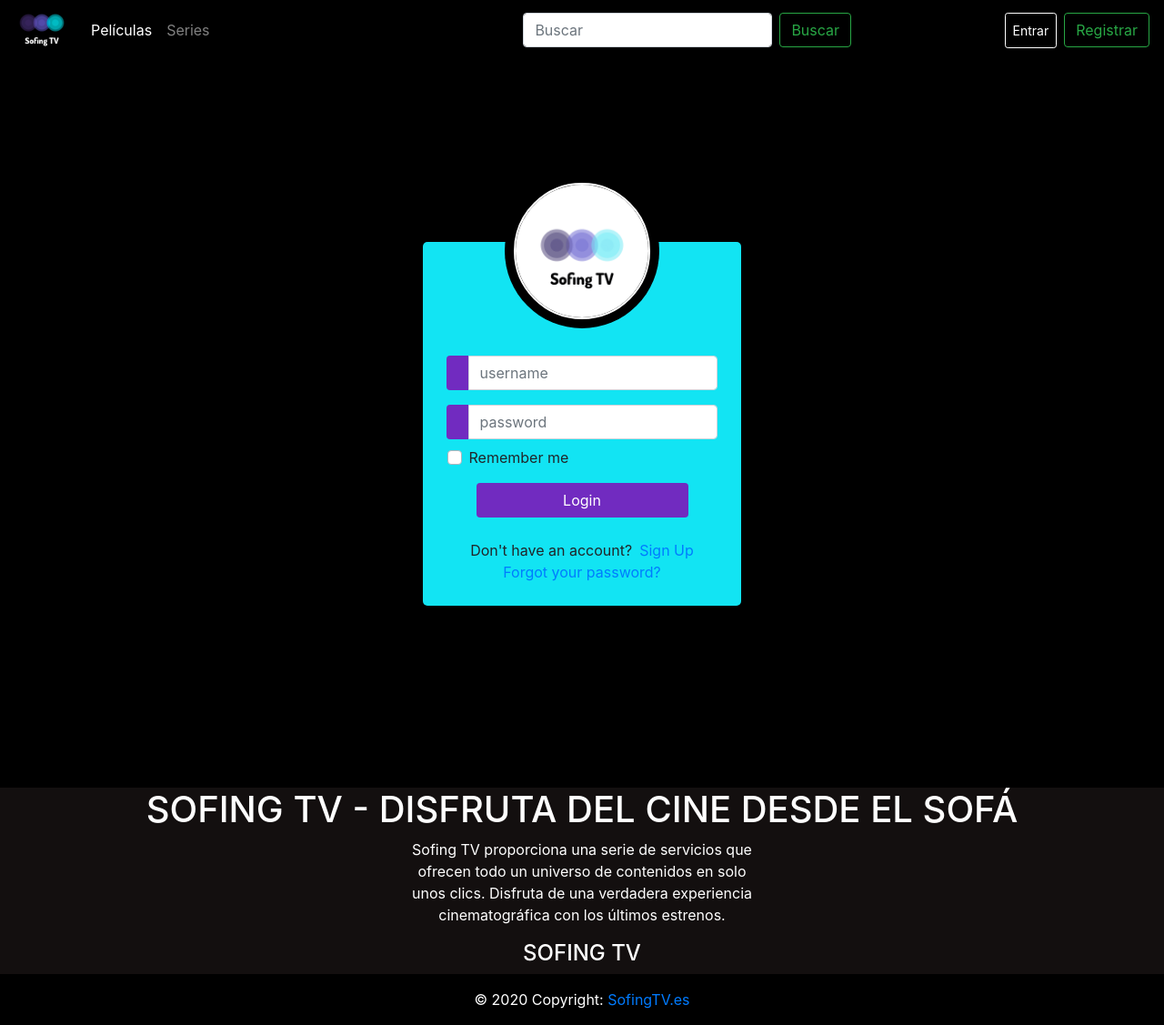
After one commit to davidkowest/SofingTV, a PHP site: page /HTML/login.html in a window 1280 px wide. The commit adds this page. Shown: the whole page at 91% size. Run offline with PHP 8.4, Linux system fonts and the light colour scheme.

Commit message:
Arreglado los carrusel y casi terminada la pestaña login

```diff
--- a/CSS/estilo.css
+++ b/CSS/estiloindex.css
@@ -30,3 +30,8 @@
 .carousel-inner .carousel-item-left{
   transform: translateX(0);
 }
+
+.carousel-item img{
+  margin: auto;
+  display: block;
+  }
--- /dev/null
+++ b/CSS/estilologin.css
@@ -0,0 +1,69 @@
+body,
+html {
+    margin: 0;
+    padding: 0;
+    height: 100%;
+    background: black !important;
+}
+.user_card {
+    height: 400px;
+    width: 350px;
+    margin-top: auto;
+    margin-bottom: auto;
+    background: #12e4f3;
+    position: relative;
+    display: flex;
+    justify-content: center;
+    flex-direction: column;
+    padding: 10px;
+    box-shadow: 0 4px 8px 0 rgba(0, 0, 0, 0.2), 0 6px 20px 0 rgba(0, 0, 0, 0.19);
+    -webkit-box-shadow: 0 4px 8px 0 rgba(0, 0, 0, 0.2), 0 6px 20px 0 rgba(0, 0, 0, 0.19);
+    -moz-box-shadow: 0 4px 8px 0 rgba(0, 0, 0, 0.2), 0 6px 20px 0 rgba(0, 0, 0, 0.19);
+    border-radius: 5px;
+
+}
+.brand_logo_container {
+    position: absolute;
+    height: 170px;
+    width: 170px;
+    top: -75px;
+    border-radius: 50%;
+    background: black;
+    padding: 10px;
+    text-align: center;
+}
+.brand_logo {
+    height: 150px;
+    width: 150px;
+    border-radius: 50%;
+    border: 2px solid white;
+}
+.form_container {
+    margin-top: 100px;
+}
+.login_btn {
+    width: 100%;
+    background: #712bc0 !important;
+    color: white !important;
+}
+.login_btn:focus {
+    box-shadow: none !important;
+    outline: 0px !important;
+}
+.login_container {
+    padding: 0 2rem;
+}
+.input-group-text {
+    background: #712bc0 !important;
+    color: white !important;
+    border: 0 !important;
+    border-radius: 0.25rem 0 0 0.25rem !important;
+}
+.input_user,
+.input_pass:focus {
+    box-shadow: none !important;
+    outline: 0px !important;
+}
+.custom-checkbox .custom-control-input:checked~.custom-control-label::before {
+    background-color: #712bc0 !important;
+}
--- /dev/null
+++ b/HTML/login.html
@@ -0,0 +1,145 @@
+<!doctype html>
+<html lang="en">
+  <head>
+    <!-- Required meta tags -->
+    <meta charset="utf-8">
+    <meta name="viewport" content="width=device-width, initial-scale=1, shrink-to-fit=no">
+<meta name="description" content="Disfruta del cine desde el sofá"/>
+<meta name="author" content="Davidkowest">
+<link rel="shortcut icon" href="..\Imagenes\Logo\logo_transparent.png" type="image/png"/>
+    <!-- Bootstrap CSS -->
+    <link rel="stylesheet" href="https://cdn.jsdelivr.net/npm/bootstrap@4.5.3/dist/css/bootstrap.min.css" integrity="sha384-TX8t27EcRE3e/ihU7zmQxVncDAy5uIKz4rEkgIXeMed4M0jlfIDPvg6uqKI2xXr2" crossorigin="anonymous">
+    <link href="..\CSS\estilologin.css" type="text/css" rel="stylesheet" />
+
+    <title>SofingTV</title>
+  </head>
+  <body style="background-color: black;">
+    <header>
+        <!--Navbar-->
+      <nav class="navbar navbar-expand-lg navbar-dark">
+          <a class="navbar-brand" href="#">
+            <img style="width: 60px; height: 40px;" src="..\Imagenes\Logo\logoblanco.png" alt="logo sofing tv">
+          </a>
+          <button class="navbar-toggler" type="button" data-toggle="collapse" data-target="#navbarTogglerDemo02" aria-controls="navbarTogglerDemo02" aria-expanded="false" aria-label="Toggle navigation">
+            <span class="navbar-toggler-icon"></span>
+          </button>
+
+          <div class="collapse navbar-collapse" id="navbarTogglerDemo02">
+            <ul class="navbar-nav mr-auto mt-2 mt-lg-0">
+              <li class="nav-item active">
+                <a class="nav-link" href="#">Películas<span class="sr-only">(current)</span></a>
+              </li>
+              <li class="nav-item">
+                <a class="nav-link" href="#">Series</a>
+              </li>
+            </ul>
+            <form class="form-inline my-2 my-lg-0 mr-auto ml-auto">
+              <input class="form-control mr-sm-2" type="search" placeholder="Buscar">
+              <button class="btn btn-outline-success my-2 my-sm-0" type="submit">Buscar</button>
+            </form>
+            <form class="form-inline">
+              <button class="btn btn-sm btn-outline-secondary p-2" style="border-color: white; color: white;" type="button">Entrar</button>
+              <button class="btn btn-outline-success ml-2" type="button">Registrar</button>
+            </form>
+          </div>
+        </nav>
+    </header>
+
+    <div class="container h-100">
+		<div class="d-flex justify-content-center h-100">
+			<div class="user_card">
+				<div class="d-flex justify-content-center">
+					<div class="brand_logo_container">
+						<img src="..\Imagenes\Logo\logo.png" class="brand_logo" alt="Logo">
+					</div>
+				</div>
+				<div class="d-flex justify-content-center form_container">
+					<form>
+						<div class="input-group mb-3">
+							<div class="input-group-append">
+								<span class="input-group-text"><i class="fas fa-user"></i></span>
+							</div>
+							<input type="text" name="" class="form-control input_user" value="" placeholder="username">
+						</div>
+						<div class="input-group mb-2">
+							<div class="input-group-append">
+								<span class="input-group-text"><i class="fas fa-key"></i></span>
+							</div>
+							<input type="password" name="" class="form-control input_pass" value="" placeholder="password">
+						</div>
+						<div class="form-group">
+							<div class="custom-control custom-checkbox">
+								<input type="checkbox" class="custom-control-input" id="customControlInline">
+								<label class="custom-control-label" for="customControlInline">Remember me</label>
+							</div>
+						</div>
+							<div class="d-flex justify-content-center mt-3 login_container">
+				 	<button type="button" name="button" class="btn login_btn">Login</button>
+				   </div>
+					</form>
+				</div>
+
+				<div class="mt-4">
+					<div class="d-flex justify-content-center links">
+						Don't have an account? <a href="#" class="ml-2">Sign Up</a>
+					</div>
+					<div class="d-flex justify-content-center links">
+						<a href="#">Forgot your password?</a>
+					</div>
+				</div>
+			</div>
+		</div>
+	</div>
+
+
+    <footer>
+        <div class="container-fluid" style="color: white; text-align: center; background-color: rgba(63, 50, 50, 0.315) ;">
+            <div class="row">
+                <div class="col-sm align-items-center" >
+                    <h1>SOFING TV - DISFRUTA DEL CINE DESDE EL SOFÁ</h1>
+                </div>
+            </div>
+            <div class="row">
+                <div class="col-sm align-items-center" >
+
+                </div>
+                <div class="col-sm align-items-center" >
+                    <p>
+                        Sofing TV proporciona una serie de servicios que ofrecen todo un universo
+                        de contenidos en solo unos clics. Disfruta de una verdadera experiencia cinematográfica
+                        con los últimos estrenos.
+                    </p>
+                </div>
+                <div class="col-sm align-items-center" >
+
+                </div>
+            </div>
+            <div class="row">
+                <div class="col-sm align-items-center" >
+                    <h4>SOFING TV</h4>
+                </div>
+            </div>
+        </div>
+
+
+
+        <div class="container-fluid">
+            <div class="footer-copyright text-center py-3" style="color: white;">© 2020 Copyright:
+                <a href="http://www.sofingtv.es/">SofingTV.es</a>
+            </div>
+        </div>
+    </footer>
+
+    <!-- Optional JavaScript; choose one of the two! -->
+
+    <!-- Option 1: jQuery and Bootstrap Bundle (includes Popper) -->
+    <script src="https://code.jquery.com/jquery-3.5.1.slim.min.js" integrity="sha384-DfXdz2htPH0lsSSs5nCTpuj/zy4C+OGpamoFVy38MVBnE+IbbVYUew+OrCXaRkfj" crossorigin="anonymous"></script>
+    <script src="https://cdn.jsdelivr.net/npm/bootstrap@4.5.3/dist/js/bootstrap.bundle.min.js" integrity="sha384-ho+j7jyWK8fNQe+A12Hb8AhRq26LrZ/JpcUGGOn+Y7RsweNrtN/tE3MoK7ZeZDyx" crossorigin="anonymous"></script>
+    <script src="..\Javascript\5454"></script>
+    <!-- Option 2: jQuery, Popper.js, and Bootstrap JS
+    <script src="https://code.jquery.com/jquery-3.5.1.slim.min.js" integrity="sha384-DfXdz2htPH0lsSSs5nCTpuj/zy4C+OGpamoFVy38MVBnE+IbbVYUew+OrCXaRkfj" crossorigin="anonymous"></script>
+    <script src="https://cdn.jsdelivr.net/npm/popper.js@1.16.1/dist/umd/popper.min.js" integrity="sha384-9/reFTGAW83EW2RDu2S0VKaIzap3H66lZH81PoYlFhbGU+6BZp6G7niu735Sk7lN" crossorigin="anonymous"></script>
+    <script src="https://cdn.jsdelivr.net/npm/bootstrap@4.5.3/dist/js/bootstrap.min.js" integrity="sha384-w1Q4orYjBQndcko6MimVbzY0tgp4pWB4lZ7lr30WKz0vr/aWKhXdBNmNb5D92v7s" crossorigin="anonymous"></script>
+    -->
+  </body>
+</html>
```
Also changed, not shown: HTML/Index.html (+48 -33 lines), Imagenes/categorias/accionbuena.png (added), Imagenes/categorias/aventurasbuena.png (added), Imagenes/categorias/belicabuena.png (added), Imagenes/categorias/cienciaficcionbuena.png (added), Imagenes/categorias/comediabuena.png (added), Imagenes/categorias/documentalesbuena.png (added), Imagenes/categorias/dramabuena.png (added), Imagenes/categorias/infantilesbuena.png (added), Imagenes/categorias/musicalbuena.png (added), Imagenes/categorias/suspensebuena.png (added), Imagenes/categorias/terrorbuena.png (added), Imagenes/categorias/westernbuena.png (added).
